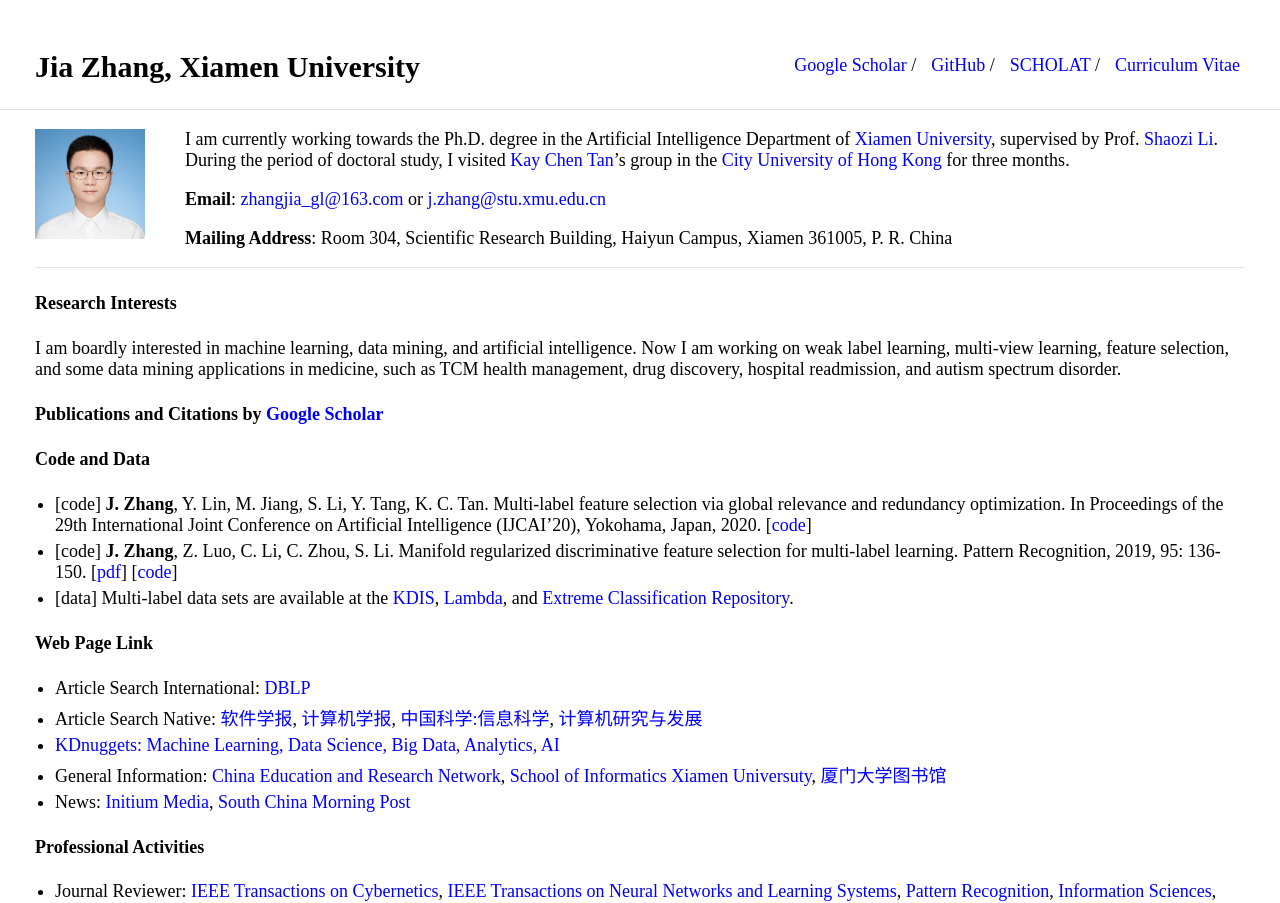
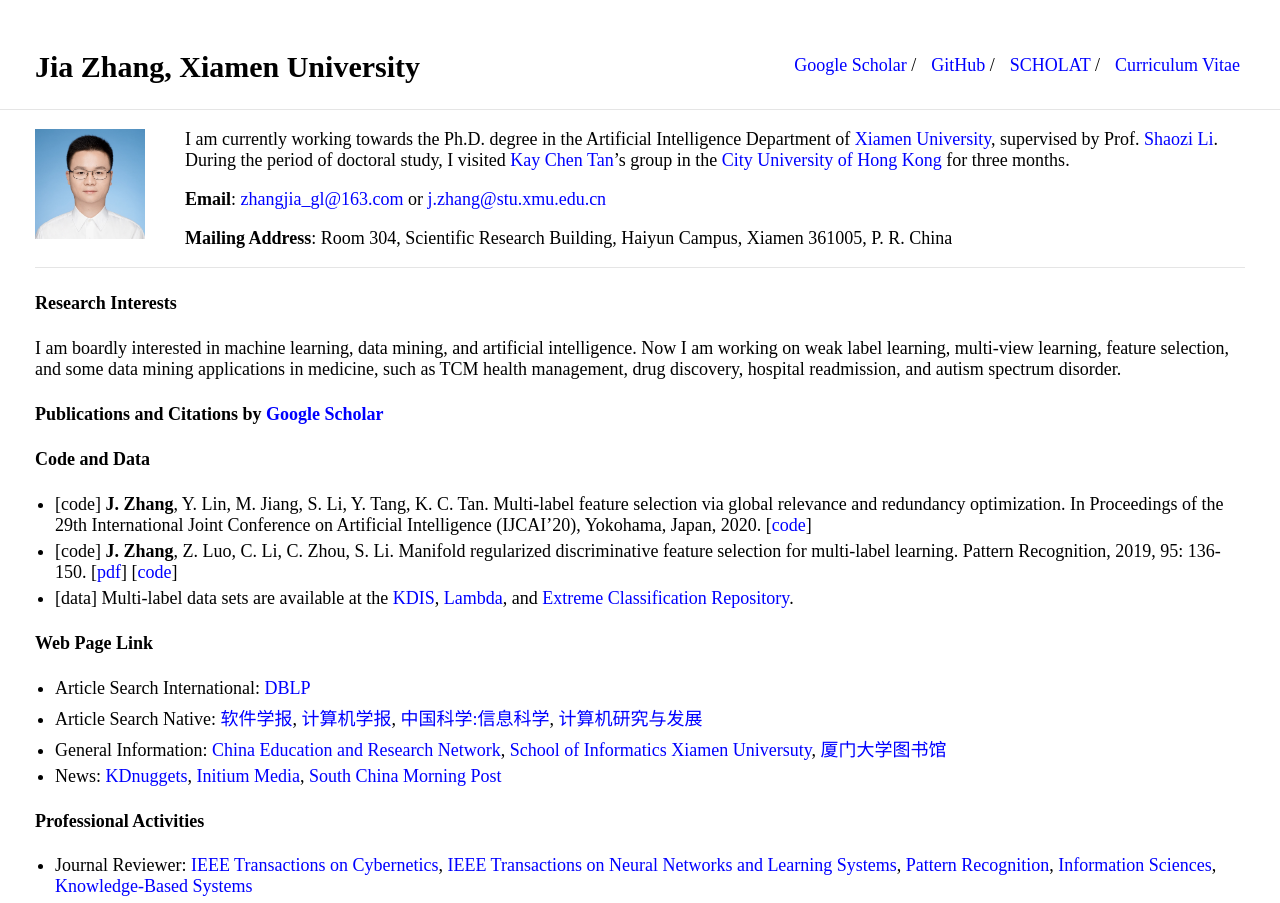
Before and after one commit to jiazhang-ml/jiazhang-ml.github.io, a Jekyll site: the page built from index.md, in a window 1280 px wide. Shown: the top 903 px of the page. Built offline with Jekyll 4.4.1, drawn with Linux system fonts in a browser that asks for light colours.

Commit message:
Update index.md

```diff
--- a/index.md
+++ b/index.md
@@ -27,9 +27,8 @@ I am boardly interested in machine learning, data mining, and artificial intelli
 #### Web Page Link
 * Article Search International: [DBLP](https://dblp.uni-trier.de/db/)
 * Article Search Native: [软件学报](http://navi.cnki.net/knavi/JournalDetail?pcode=CJFD&pykm=RJXB), [计算机学报](http://navi.cnki.net/knavi/JournalDetail?pcode=CJFD&pykm=JSJX), [中国科学:信息科学](http://navi.cnki.net/knavi/JournalDetail?pcode=CJFD&pykm=PZKX), [计算机研究与发展](http://navi.cnki.net/knavi/JournalDetail?pcode=CJFD&pykm=JFYZ)
-* [KDnuggets: Machine Learning, Data Science, Big Data, Analytics, AI](https://www.kdnuggets.com/)
 * General Information: [China Education and Research Network](http://www.edu.cn/), [School of Informatics Xiamen Universuty](https://information.xmu.edu.cn/), [厦门大学图书馆](https://library.xmu.edu.cn/)
-* News: [Initium Media](https://theinitium.com/), [South China Morning Post](https://www.scmp.com/hk)
+* News: [KDnuggets](https://www.kdnuggets.com/), [Initium Media](https://theinitium.com/), [South China Morning Post](https://www.scmp.com/hk)
 
 #### Professional Activities
 * Journal Reviewer: [IEEE Transactions on Cybernetics](https://mc.manuscriptcentral.com/cyb-ieee), [IEEE Transactions on Neural Networks and Learning Systems](https://mc.manuscriptcentral.com/tnnls), [Pattern Recognition](https://www.journals.elsevier.com/pattern-recognition/), [Information Sciences](https://www.journals.elsevier.com/information-sciences), [Knowledge-Based Systems](https://www.journals.elsevier.com/knowledge-based-systems)
```
